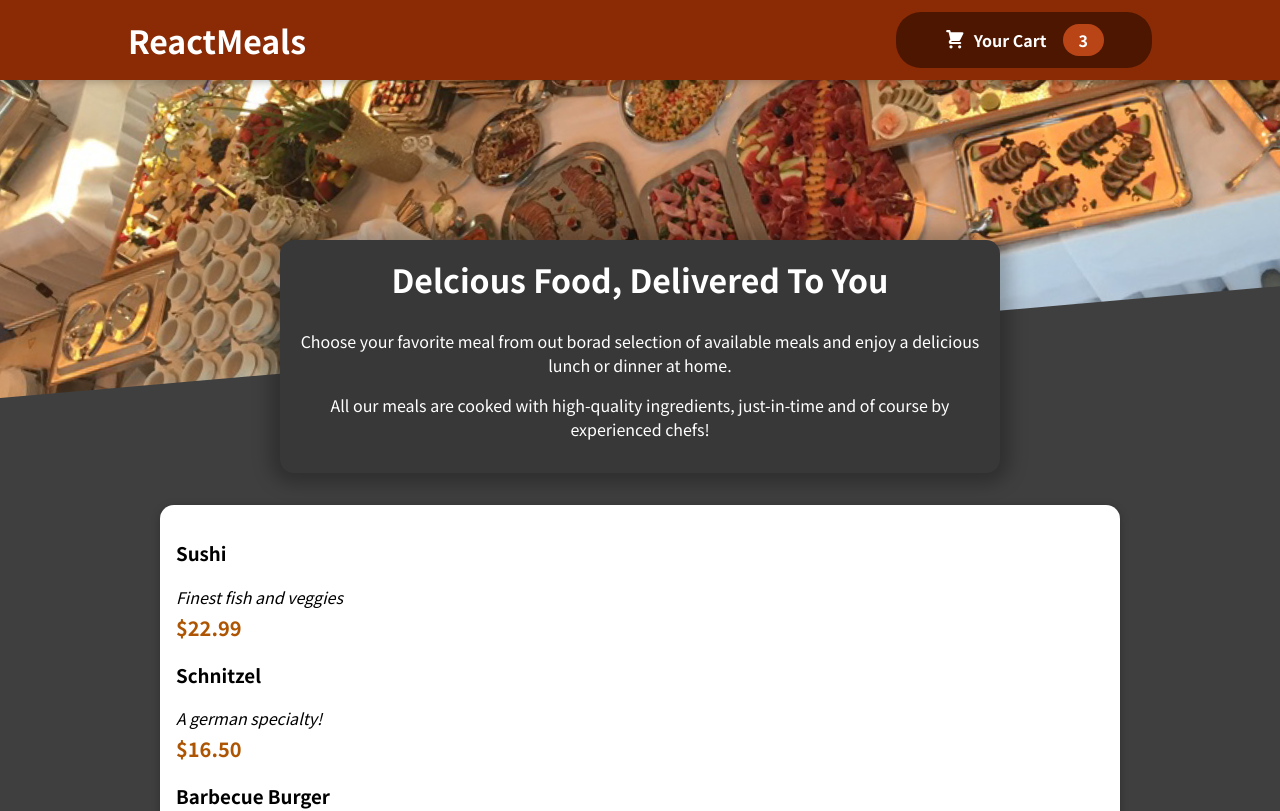
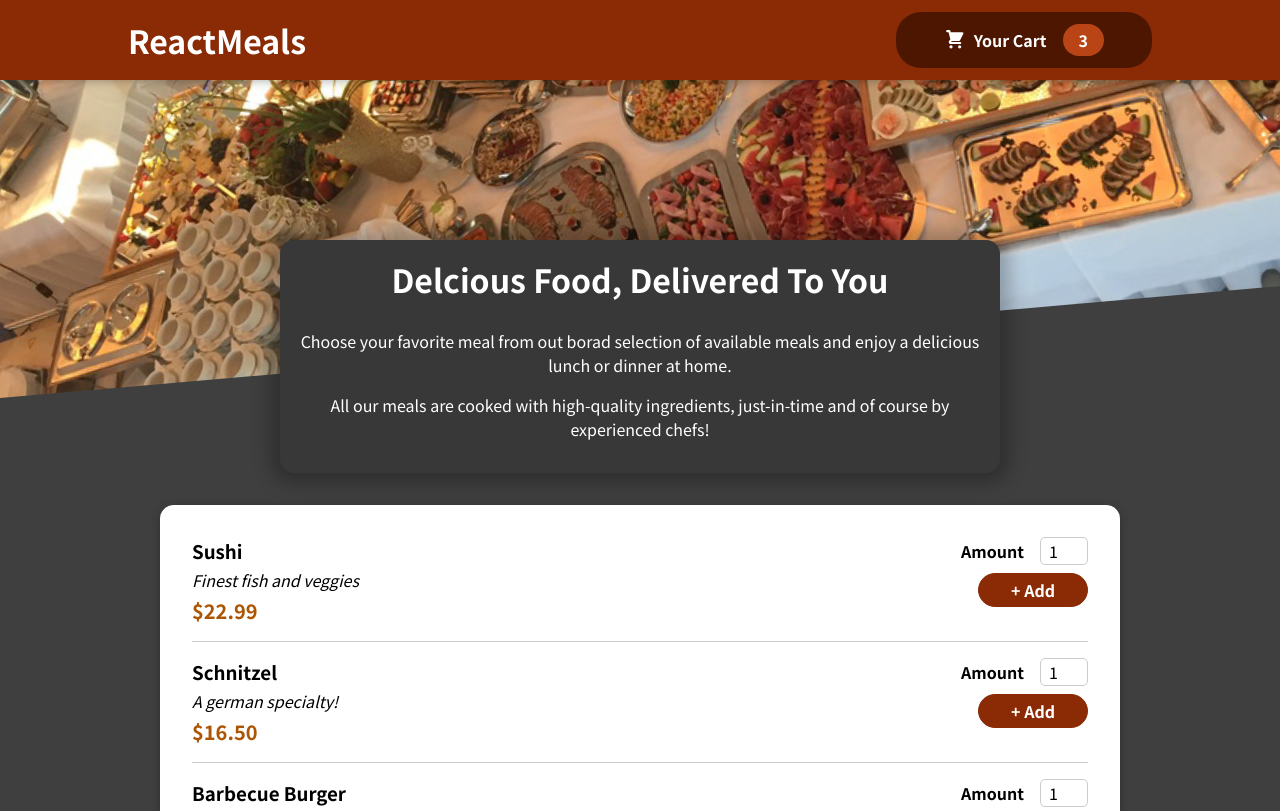
Before and after one commit to ghanayemomar/DummyShoppingCartApp, a React (Create React App) app: page / in a window 1280 px wide. Shown: the top 811 px of the page. Built offline with nearby package versions, Linux system fonts and the light colour scheme.

Commit message:
137-Adding-Form

```diff
--- a/src/App.js
+++ b/src/App.js
@@ -1,5 +1,5 @@
 import React from "react";
-import Meals from "./components/Meals/Meals";
+import Meals from "./components/Meals/Meals/Meals";
 import Header from "./components/Layout/Header";
 function App() {
   return (
--- a/src/components/Meals/MealItem/MealItem.js
+++ b/src/components/Meals/MealItem/MealItem.js
@@ -1,15 +1,17 @@
 import React from "react";
 import classes from './MealItem.module.css'
+import MealItemForm from "./MealItemForm";
+
 const MealItem = (props) => {
     const price = `$${props.price.toFixed(2)}`;
   return (
-    <li>
+    <li className={classes.meal}>
       <div>
         <h3>{props.name}</h3>
-        <div className={classes.description}>{props.description}</div>
+        <div className={classes.description}>{props.desc}</div>
         <div className={classes.price}>{price}</div>
       </div>
-      <div></div>
+      <div><MealItemForm/></div>
     </li>
   );
 };
--- a/src/components/Meals/MealItem/MealItemForm.js
+++ b/src/components/Meals/MealItem/MealItemForm.js
@@ -0,0 +1,23 @@
+import Input from '../../Ul/Input';
+import classes from './MealItemForm.module.css';
+
+const MealItemForm = (props) => {
+  return (
+    <form className={classes.form}>
+      <Input
+        label='Amount'
+        input={{
+          id: 'amount_' + props.id,
+          type: 'number',
+          min: '1',
+          max: '5',
+          step: '1',
+          defaultValue: '1',
+        }}
+      />
+      <button>+ Add</button>
+    </form>
+  );
+};
+
+export default MealItemForm;
--- /dev/null
+++ b/src/components/Meals/MealItem/MealItemForm.module.css
@@ -0,0 +1,20 @@
+.form {
+    text-align: right;
+  }
+
+  .form button {
+    font: inherit;
+    cursor: pointer;
+    background-color: #8a2b06;
+    border: 1px solid #8a2b06;
+    color: white;
+    padding: 0.25rem 2rem;
+    border-radius: 20px;
+    font-weight: bold;
+  }
+
+  .form button:hover,
+  .form button:active {
+    background-color: #641e03;
+    border-color: #641e03;
+  }
--- a/src/components/Meals/AvailableMeals.js
+++ b/src/components/Meals/Meals/AvailableMeals.js
@@ -1,7 +1,7 @@
 import React from "react";
 import classes from "./AvailableMeals.module.css";
-import MealItem from "./MealItem/MealItem";
-import Card from "../Ul/Card";
+import MealItem from "../MealItem/MealItem";
+import Card from "../../Ul/Card";
 const DUMMY_MEALS = [
   {
     id: "m1",
@@ -34,7 +34,7 @@
     <MealItem
       key={meal.id}
       name={meal.name}
-      description={meal.description}
+      desc={meal.description}
       price={meal.price}
     />
   ));
--- /dev/null
+++ b/src/components/Ul/Input.js
@@ -0,0 +1,12 @@
+import classes from './Input.module.css';
+
+const Input = (props) => {
+  return (
+    <div className={classes.input}>
+      <label htmlFor={props.input.id}>{props.label}</label>
+      <input {...props.input} />
+    </div>
+  );
+};
+
+export default Input;
--- /dev/null
+++ b/src/components/Ul/Input.module.css
@@ -0,0 +1,18 @@
+.input {
+    display: flex;
+    align-items: center;
+    margin-bottom: 0.5rem;
+  }
+
+  .input label {
+    font-weight: bold;
+    margin-right: 1rem;
+  }
+
+  .input input {
+    width: 3rem;
+    border-radius: 5px;
+    border: 1px solid #ccc;
+    font: inherit;
+    padding-left: 0.5rem;
+  }
```
Also changed, not shown: src/components/Ul/Card.js (+4 -4 lines), src/components/Meals/Meals/AvailableMeals.module.css (renamed from src/components/Meals/AvailableMeals.module.css), src/components/Meals/Meals/Meals.js (renamed from src/components/Meals/Meals.js), src/components/Meals/Meals/MealsSummary.js (renamed from src/components/Meals/MealsSummary.js), src/components/Meals/Meals/MealsSummry.module.css (renamed from src/components/Meals/MealsSummry.module.css), 1 other file (tests, documents, lock files or other folders).
